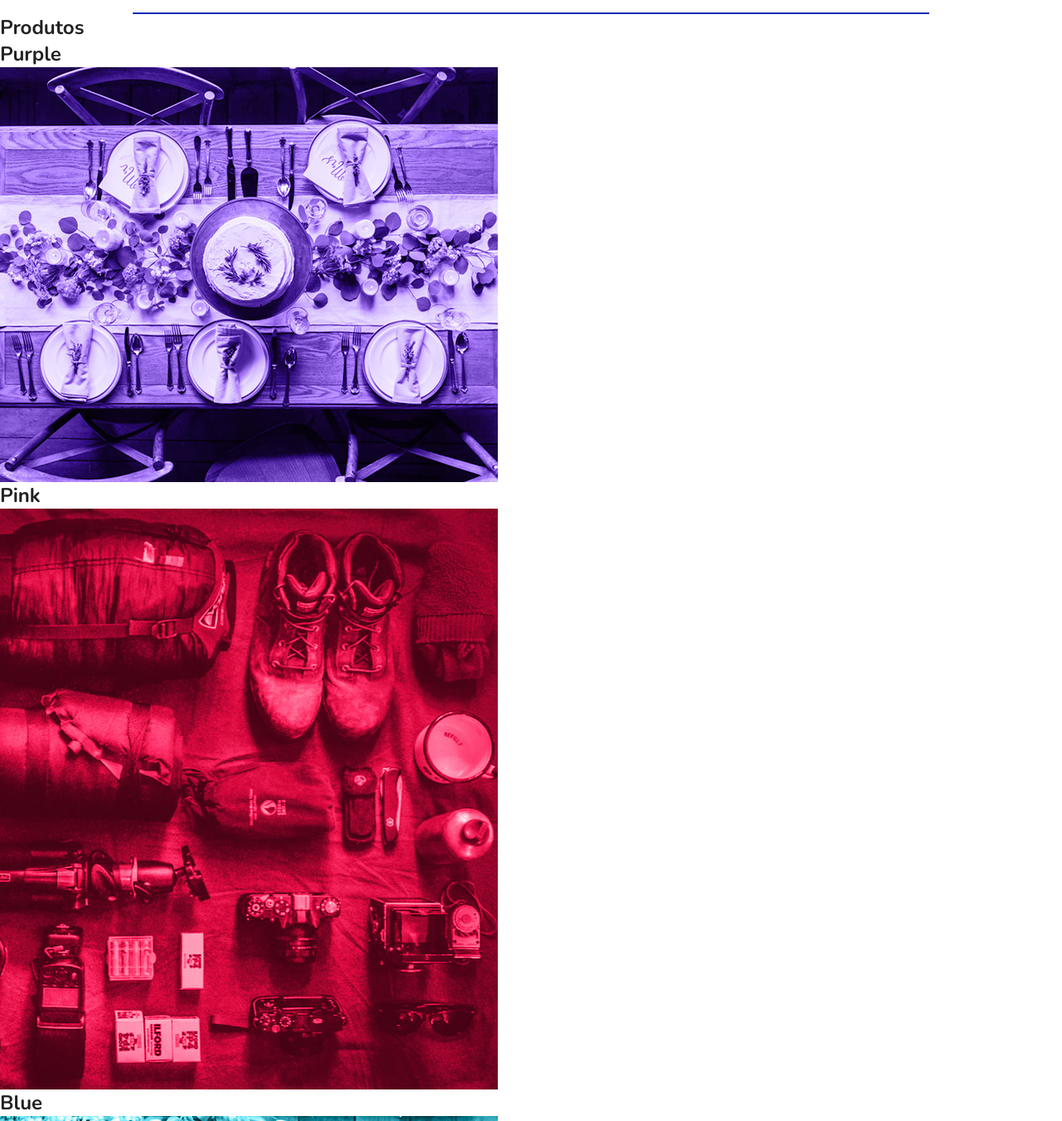
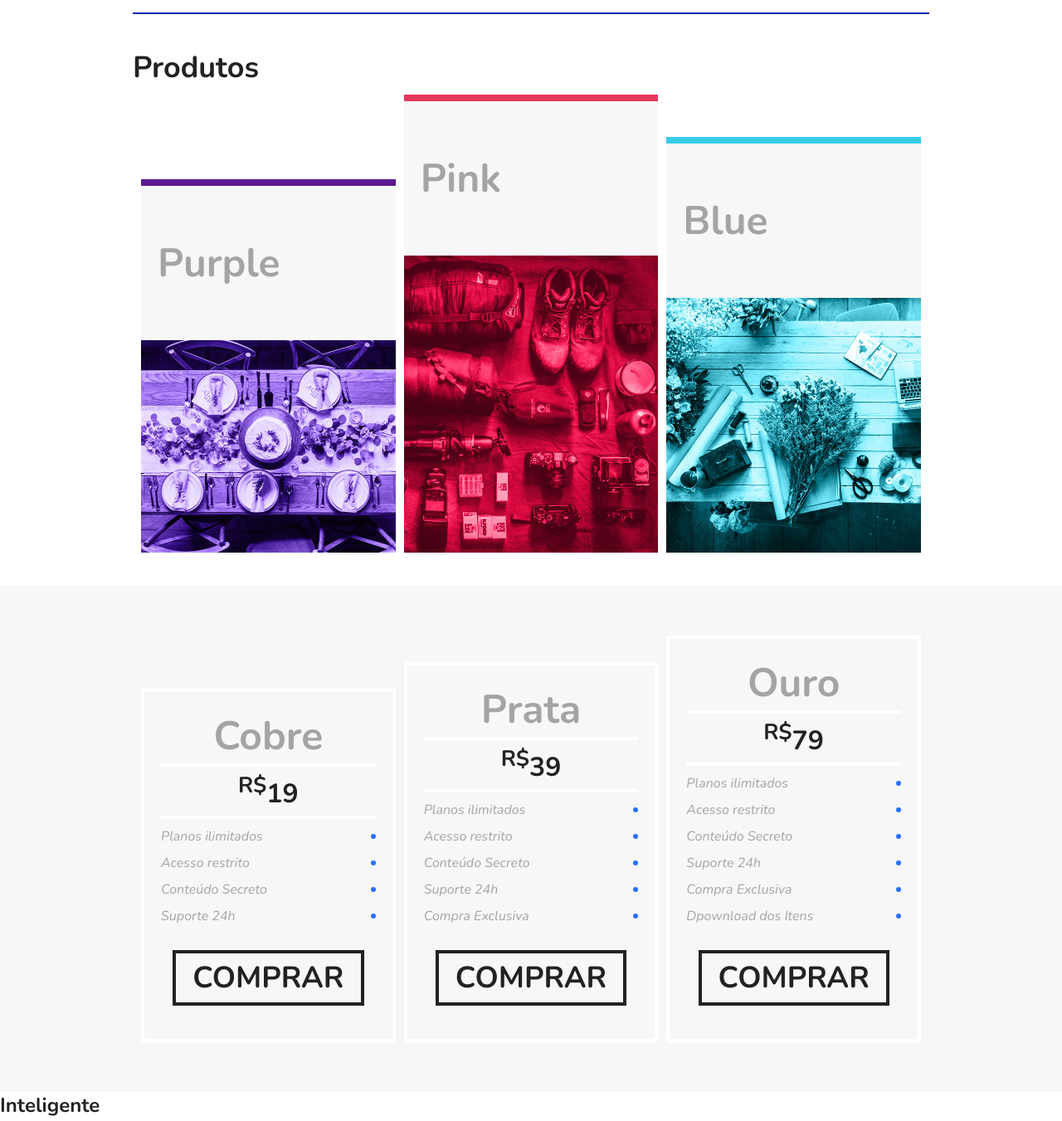
Before and after one commit to pmilena/flexblog, a plain HTML site: page index.html in a window 1280 px wide. Shown: the part 960-2311 px from the top of the page at 83% size. Drawn offline with nearby package versions, Linux system fonts and the light colour scheme.

Commit message:
products-section_includes

```diff
--- a/css/style.css
+++ b/css/style.css
@@ -137,3 +137,133 @@ a {
  flex: 1 1 160px;
  margin: 0 10px;
 }
+
+/* Produto */
+.produtos-bg {
+  padding: 40px 10px;
+}
+
+.produtos-bg h1 {
+  margin-bottom: .5rem;
+  font-size: 2.25rem;
+}
+
+.produtos-container {
+  display: flex;
+  gap: 10px;
+  align-items: flex-end;
+  flex-wrap: wrap;
+  padding-left: 10px;
+  padding-right: 10px;
+}
+
+.produtos-item{
+  flex: 1 1 175px;
+}
+
+.produtos-item h2 {
+  background-color: #f7f7f7;
+  padding: 60px 20px ;
+  font-size: 3rem;
+  color: #a4a4a4;
+}
+
+.purple{
+  border-top: 8px solid rgb(92, 25, 147);
+}
+
+.pink{
+  border-top: 8px solid  rgb(232, 55, 93);
+}
+
+.blue{
+  border-top: 8px solid rgb(55, 205, 232);
+}
+
+/* Planos */
+
+.preco-bg{
+  background: #f7f7f7;
+}
+
+.preco{
+  display: flex;
+  justify-content: space-between;
+  padding: 60px 10px;
+  flex-wrap: wrap;
+  gap: 10px;
+}
+
+.preco-item{
+ text-align: center;
+ border: 4px solid white;
+ padding: 20px;
+ flex: 1 1 260px;
+align-self: flex-end;
+}
+
+.preco-item h2{
+  font-size: 3rem;
+  color: #a4a4a4;
+  border-bottom: 4px solid white;
+  margin-bottom: 5px;
+}
+
+.preco-item span{
+  font-size: 2rem;
+  color: #222;
+  font-weight: bold;
+}
+
+.preco-item ul{
+  border-top: 4px solid white;
+  margin: 5px auto;
+  padding-top: 10px;
+  color: #a4a4a4;
+  font-style: italic;
+  text-align: left;
+  max-width: 300px;
+}
+
+.preco-item li{
+display: flex;
+align-items: center;
+justify-content: space-between;
+margin-bottom: 10px;
+  }
+
+.preco-item li:after{
+content: "";
+background: #2c70ff;
+width: 6px;
+height: 6px;
+border-radius: 50%;
+display: block;
+}
+
+.preco-item a{
+  display: inline-block;
+  text-transform: uppercase;
+  color: #222;
+  font-weight: bold;
+  font-size: 2.25rem;
+  margin: 20px auto;
+  border:4px solid;
+  padding: 5px 20px;
+  max-width: 300px;
+}
+
+@media (max-width:800px){
+
+.preco{
+  padding: 10px;
+}
+
+.preco .preco-item:nth-child(3){
+  order: -2;
+}
+
+.preco .preco-item:nth-child(2){
+  order: -1;
+}
+}
--- a/index.html
+++ b/index.html
@@ -65,10 +65,9 @@
     </div>
   </section>
 
-  <section id="produtos" class="produtos">
-    <h1>Produtos</h1>
-
-    <div class="produtos-container">
+  <section id="produtos" class="produtos-bg">
+    <h1 class="container">Produtos</h1>
+    <div class="produtos-container container">
       <div class="produtos-item purple">
         <h2>Purple</h2>
         <img src="./img/produtos1.jpg" alt="produtos 1">
@@ -84,14 +83,16 @@
         <img src="./img/produtos3.jpg" alt="produtos 3">
       </div>
     </div>
+  </div>
   </section>
 
-  <section class="preco" id="preco">
+  <section class="preco-bg" id="preco">
+    <div class="preco container">
     <div class="preco-item">
       <h2>Cobre</h2>
       <span><sup>R$</sup>19</span>
       <ul>
-        <li>Planos ilimitados</li>
+        <li>Planos ilimitados </li>
         <li>Acesso restrito</li>
         <li>Conteúdo Secreto</li>
         <li>Suporte 24h</li>
@@ -113,7 +114,7 @@
     </div>
 
     <div class="preco-item">
-      <h2>Prata</h2>
+      <h2>Ouro</h2>
       <span><sup>R$</sup>79</span>
       <ul>
         <li>Planos ilimitados</li>
@@ -125,6 +126,7 @@
       </ul>
       <a href="#">Comprar</a>
     </div>
+  </div>
   </section>
 
   <section id="qualidade" class="qualidade">
```
